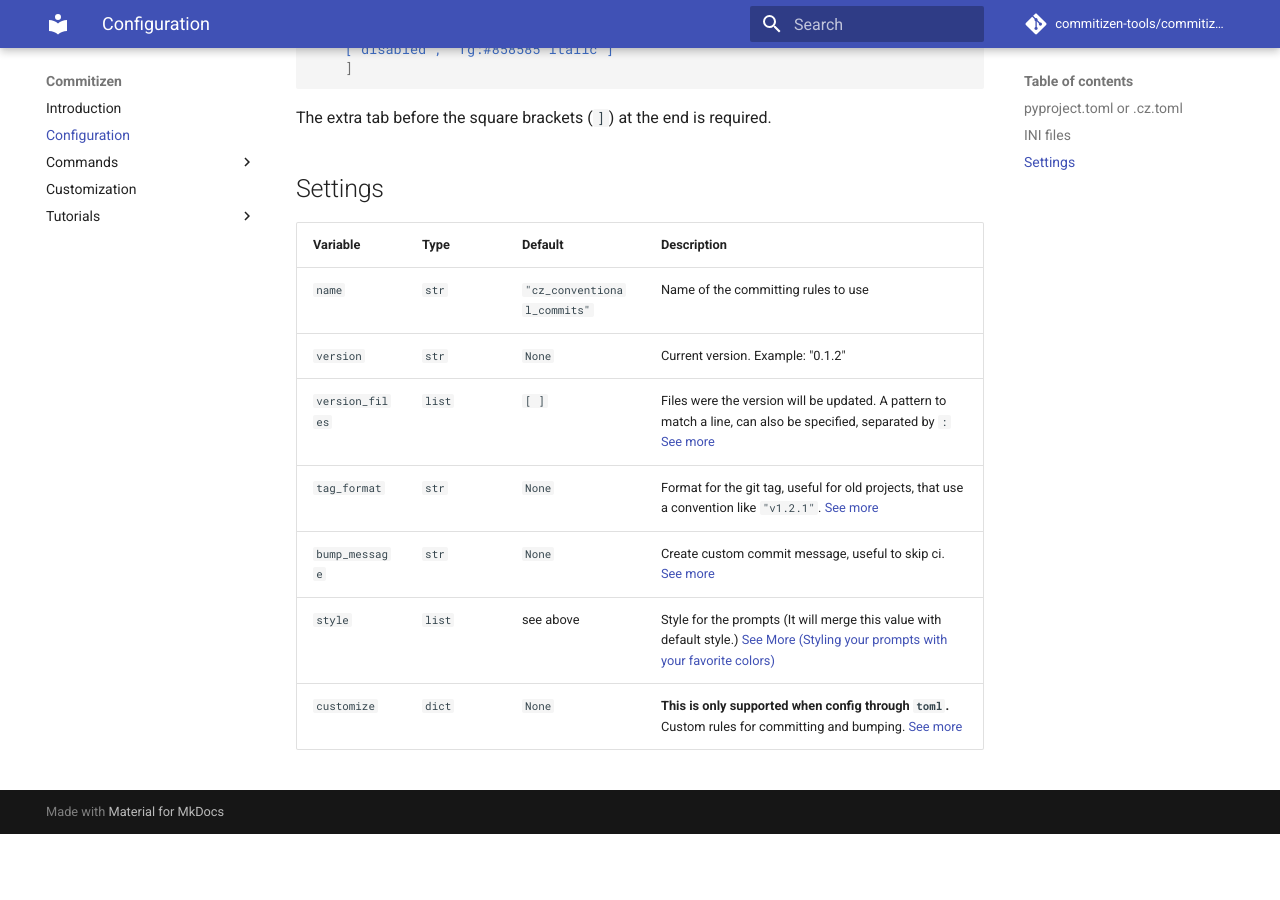
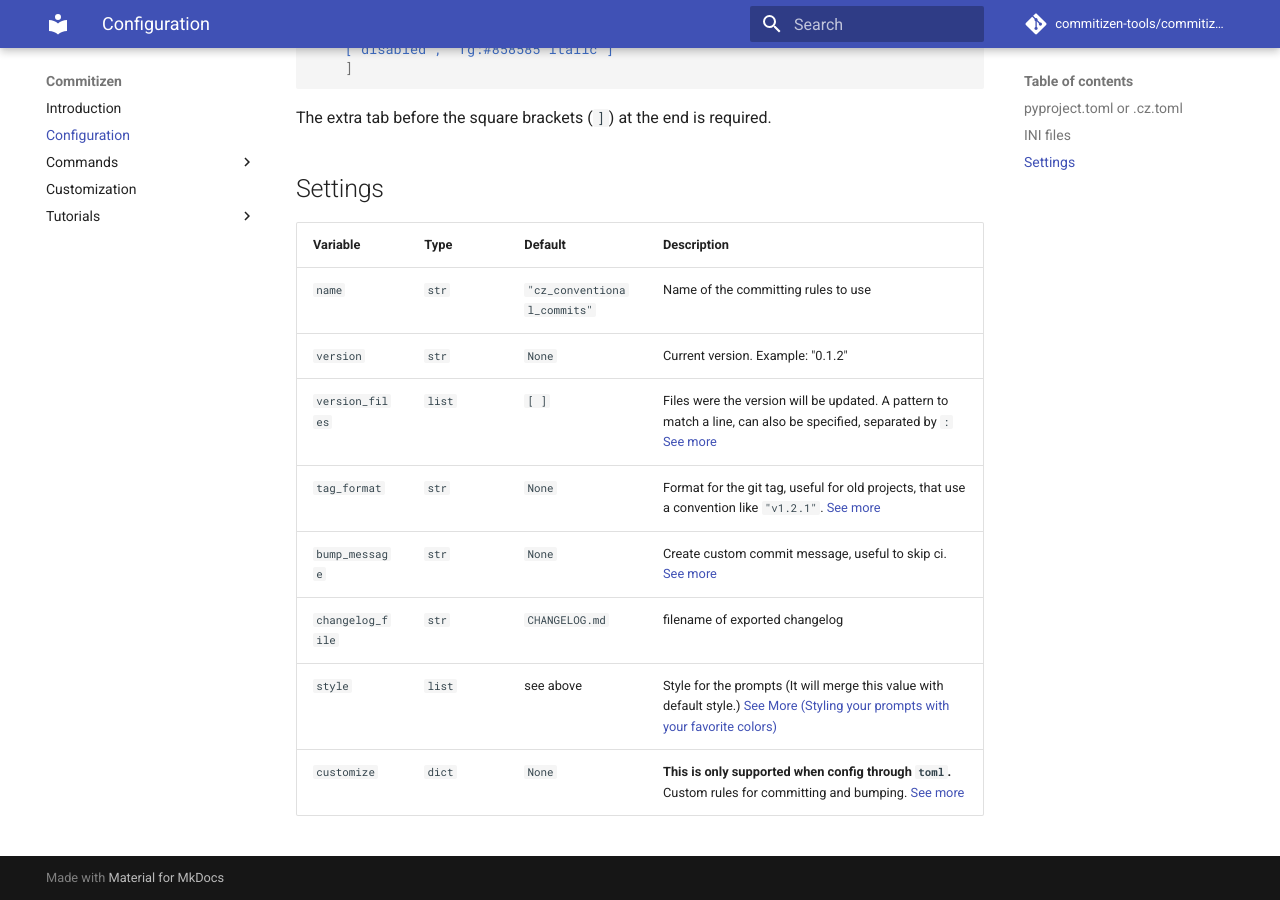
Before and after one commit to commitizen-tools/commitizen, an MkDocs documentation site: the page built from docs/config.md, in a window 1280 px wide and 900 px high, scrolled down 1281 px. Built offline with MkDocs 1.6.1 and Material for MkDocs 9.7.7, drawn with Linux system fonts in a browser that asks for light colours; comment, search, counter and statistics services are not loaded; before the commit the page ends 2115 px from its top, so only the background shows below that.

Commit message:
docs(config): add changlog_file a config option

```diff
--- a/docs/config.md
+++ b/docs/config.md
@@ -67,8 +67,9 @@ The extra tab before the square brackets (`]`) at the end is required.
 | -------- | ---- | ------- | ----------- |
 | `name` | `str` | `"cz_conventional_commits"` | Name of the committing rules to use |
 | `version` | `str` | `None` | Current version. Example: "0.1.2" |
-| `version_files` | `list` | `[ ]` | Files were the version will be updated. A pattern to match a line, can also be specified, separated by `:` [See more](https://commitizen-tools.github.io/commitizen/bump#files) |
-| `tag_format` | `str` | `None` | Format for the git tag, useful for old projects, that use a convention like `"v1.2.1"`. [See more](https://commitizen-tools.github.io/commitizen/bump#tag_format) |
-| `bump_message` | `str` | `None` | Create custom commit message, useful to skip ci. [See more](https://commitizen-tools.github.io/commitizen/bump#bump_message) |
+| `version_files` | `list` | `[ ]` | Files were the version will be updated. A pattern to match a line, can also be specified, separated by `:` [See more](https://woile.github.io/commitizen/bump#files) |
+| `tag_format` | `str` | `None` | Format for the git tag, useful for old projects, that use a convention like `"v1.2.1"`. [See more](https://woile.github.io/commitizen/bump#tag_format) |
+| `bump_message` | `str` | `None` | Create custom commit message, useful to skip ci. [See more](https://woile.github.io/commitizen/bump#bump_message) |
+| `changelog_file` | `str` | `CHANGELOG.md` | filename of exported changelog |
 | `style` | `list` | see above | Style for the prompts (It will merge this value with default style.) [See More (Styling your prompts with your favorite colors)](https://github.com/tmbo/questionary#additional-features) |
 | `customize` | `dict` | `None` | **This is only supported when config through `toml`.** Custom rules for committing and bumping. [See more](https://commitizen-tools.github.io/commitizen/customization/) |
```
